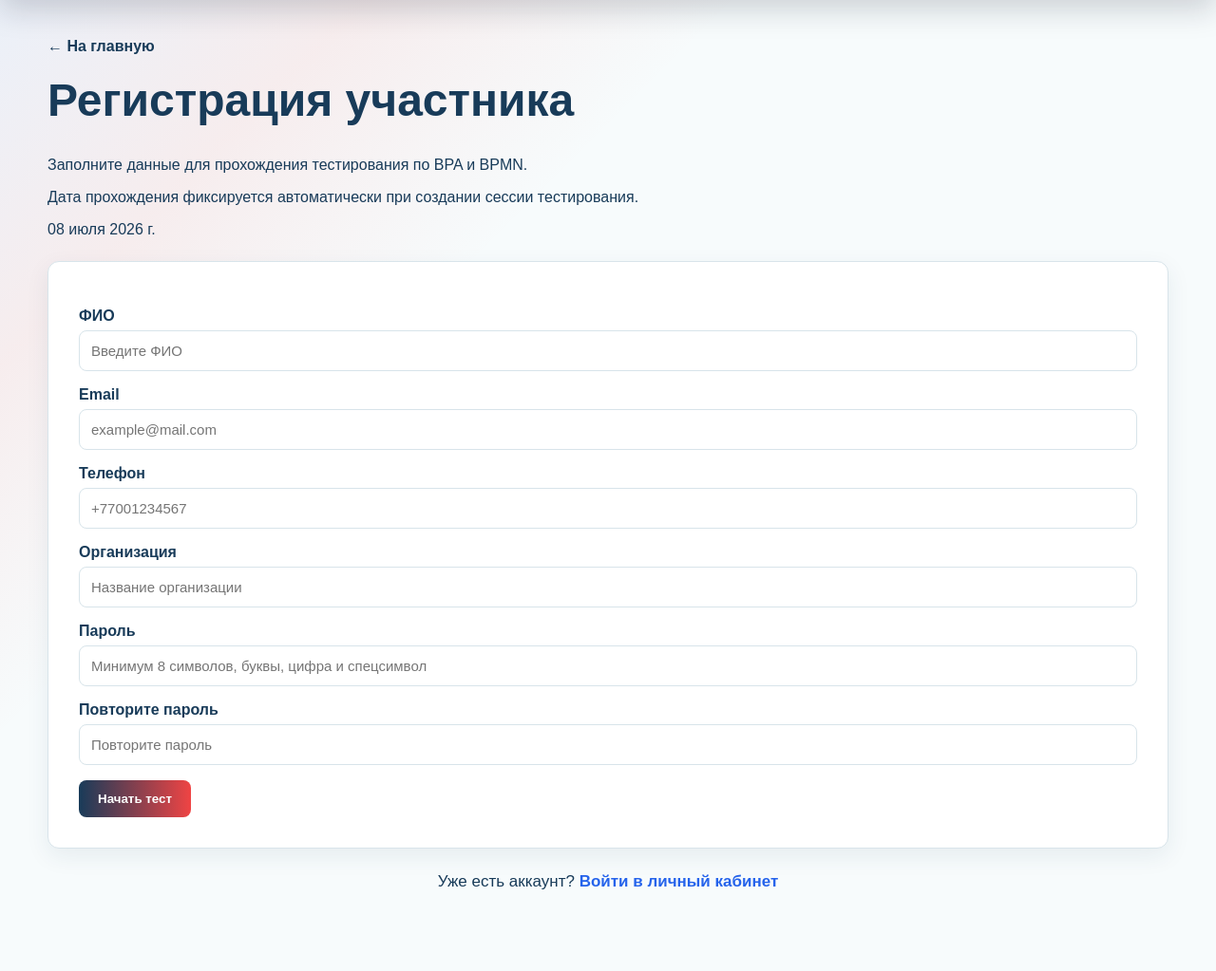
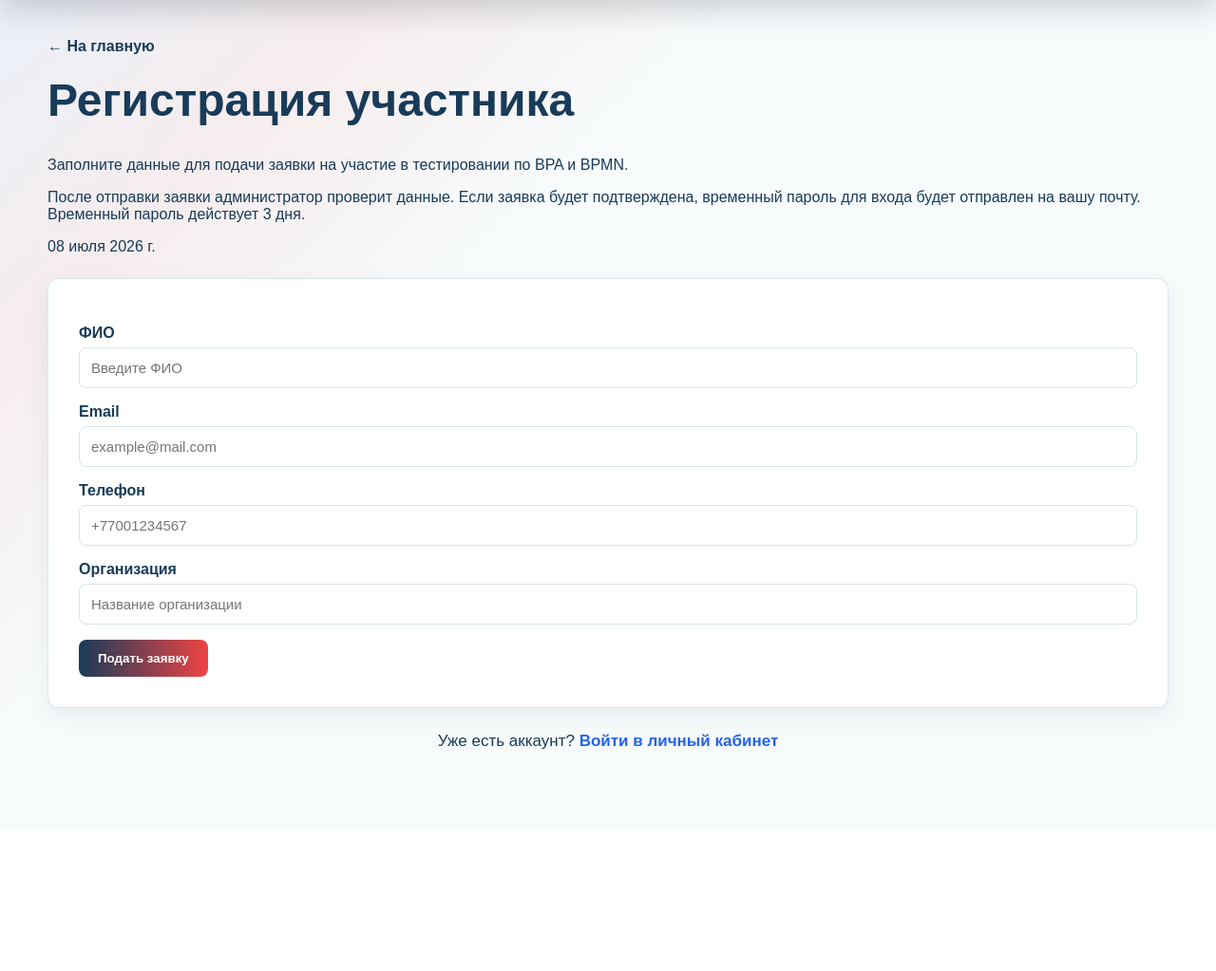
Before and after one commit to FOREQ/bpmn-bpa-php, a PHP site: page /register.php in a window 1280 px wide. Shown: the part 96-1119 px from the top of the page at 95% size. After the commit the page ends 885 px from the top, so only its background shows below. Run offline with PHP 8.4, Linux system fonts and the light colour scheme.

Commit message:
Fix registration page to match the pending-approval flow
public/register.php was never updated when api/register.php switched
to the request/approval model: the form still collected a password
(silently ignored by the backend, which never reads those fields) and
on success redirected to test.php?sessionId=<undefined> instead of
telling the participant their application was submitted. This made
every registration on main look broken/stuck on an old flow.

Removed the password fields, dropped them from the submitted payload,
and replaced the redirect with the pending-application success message
the backend already returns.

```diff
--- a/public/register.php
+++ b/public/register.php
@@ -40,8 +40,11 @@ require_once __DIR__ . '/../lib/security.php';
 
     <h1>Регистрация участника</h1>
 
-    <p>Заполните данные для прохождения тестирования по BPA и BPMN.</p>
-    <p class="hint">Дата прохождения фиксируется автоматически при создании сессии тестирования.</p>
+    <p>Заполните данные для подачи заявки на участие в тестировании по BPA и BPMN.</p>
+    <p class="hint">
+        После отправки заявки администратор проверит данные. Если заявка будет подтверждена,
+        временный пароль для входа будет отправлен на вашу почту. Временный пароль действует 3 дня.
+    </p>
     <div class="date-box" id="todayDate"></div>
 
 <form id="registerForm" class="card register-card">
@@ -58,13 +61,7 @@ require_once __DIR__ . '/../lib/security.php';
     <label>Организация</label>
     <input name="organization" required placeholder="Название организации">
 
-    <label>Пароль</label>
-    <input name="password" type="password" required placeholder="Минимум 8 символов, буквы, цифра и спецсимвол">
-
-    <label>Повторите пароль</label>
-    <input name="passwordConfirm" type="password" required placeholder="Повторите пароль">
-
-    <button type="submit" id="submitBtn">Начать тест</button>
+    <button type="submit" id="submitBtn">Подать заявку</button>
 </form>
 
 <p class="account-link">
@@ -93,16 +90,14 @@ require_once __DIR__ . '/../lib/security.php';
         message.className = 'message';
 
         submitBtn.disabled = true;
-        submitBtn.textContent = 'Регистрация...';
+        submitBtn.textContent = 'Отправка заявки...';
 
    const data = {
     csrf_token: form.csrf_token.value,
     fullName: form.fullName.value.trim(),
     email: form.email.value.trim(),
     phone: form.phone.value.trim(),
-    organization: form.organization.value.trim(),
-    password: form.password.value.trim(),
-    passwordConfirm: form.passwordConfirm.value.trim()
+    organization: form.organization.value.trim()
 };
 
         try {
@@ -122,21 +117,24 @@ require_once __DIR__ . '/../lib/security.php';
                 message.style.display = 'block';
 
                 submitBtn.disabled = false;
-                submitBtn.textContent = 'Начать тест';
+                submitBtn.textContent = 'Подать заявку';
 
                 return;
             }
 
-            setTimeout(() => {
-                window.location.href = 'test.php?sessionId=' + encodeURIComponent(json.sessionId);
-            }, 1000);
+            form.style.display = 'none';
+
+            message.textContent = json.message
+                || 'Заявка успешно отправлена. После подтверждения администратором временный пароль будет отправлен на вашу почту.';
+            message.classList.add('success');
+            message.style.display = 'block';
         } catch (error) {
             message.textContent = 'Ошибка соединения с сервером';
             message.classList.add('error');
             message.style.display = 'block';
 
             submitBtn.disabled = false;
-            submitBtn.textContent = 'Начать тест';
+            submitBtn.textContent = 'Подать заявку';
         }
     });
 </script>
```
